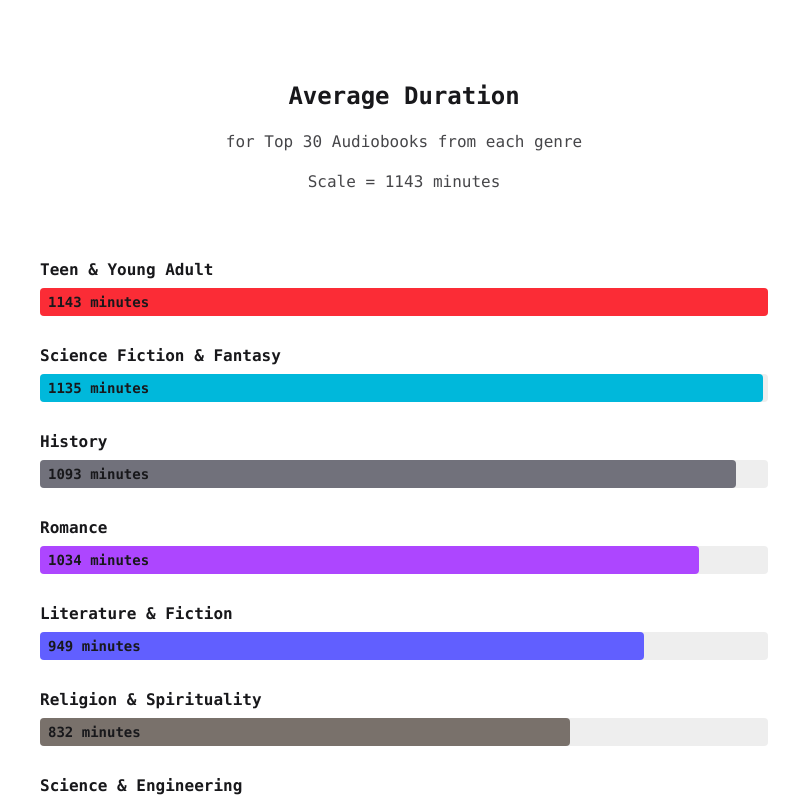
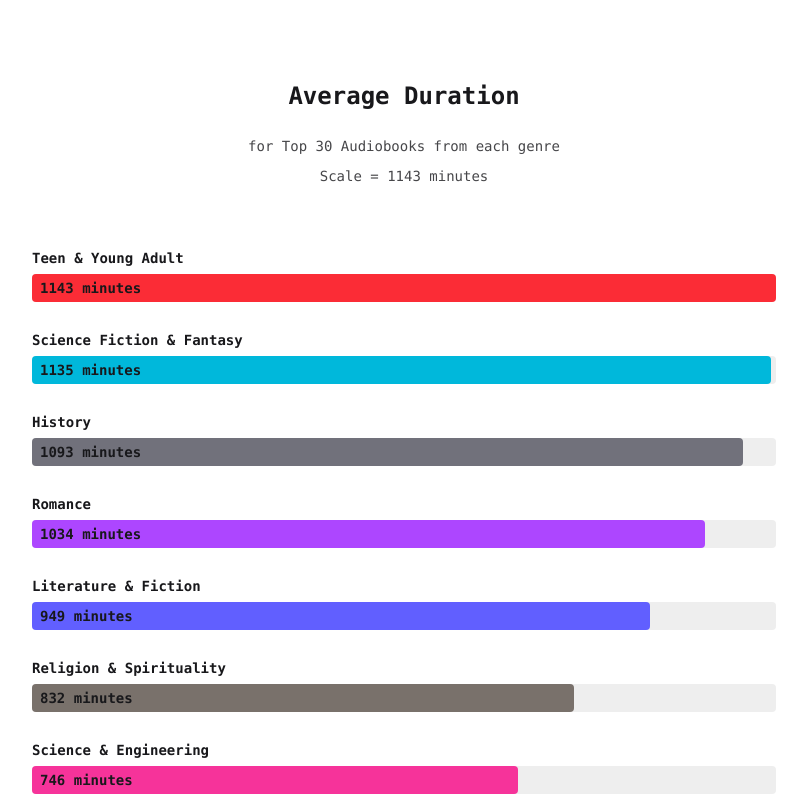
Before and after one commit to iaseth/data-is-beautiful, a SvelteKit app in the folder sv-master/: page /audible in a window 1280 px wide. Shown: the top 800 px of the page, without its empty margins (236-1043 px from the left). Built offline with nearby package versions, Linux system fonts and the light colour scheme.

Commit message:
Fixed scrolling

```diff
--- a/sv-master/package.json
+++ b/sv-master/package.json
@@ -4,7 +4,7 @@
 	"version": "0.0.1",
 	"type": "module",
 	"scripts": {
-		"dev": "vite dev",
+		"dev": "vite dev --host",
 		"build": "vite build",
 		"preview": "vite preview",
 		"prepare": "svelte-kit sync || echo ''",
--- a/sv-master/src/routes/+page.svelte
+++ b/sv-master/src/routes/+page.svelte
@@ -1,2 +1,4 @@
-<h1>Welcome to SvelteKit</h1>
-<p>Visit <a href="https://svelte.dev/docs/kit">svelte.dev/docs/kit</a> to read the documentation</p>
+
+<section class="min-h-screen flex items-center justify-center">
+	<a href="/audible" class="btn">Audible Insights</a>
+</section>
--- a/sv-master/src/routes/audible/+page.svelte
+++ b/sv-master/src/routes/audible/+page.svelte
@@ -22,7 +22,7 @@
 			subtitle="for Top 30 Audiobooks from each genre"
 			scale={maxAverage} />
 
-		<section class="px-2">
+		<section class="">
 			{#each cats as cat}
 				<LengthBar title={cat.title}
 					color={getTailwindBgClass(cat.title)}
@@ -38,7 +38,7 @@
 		<AudibleHeader title="Summary"
 			subtitle="for Top 30 Audiobooks from each genre" />
 
-		<section class="px-4">
+		<section class="px-4 overflow-x-scroll">
 			<table class="table">
 				<thead>
 					<tr>
@@ -75,7 +75,7 @@
 			subtitle="Among Top 30 Audiobooks from each genre"
 			scale={maxLongest} />
 
-		<section class="px-2">
+		<section class="">
 			{#each cats as cat}
 				<LengthBar title={cat.title}
 					color={getTailwindBgClass(cat.title)}
@@ -93,7 +93,7 @@
 			subtitle="Among Top 30 Audiobooks from each genre"
 			scale={maxShortest} />
 
-		<section class="px-2">
+		<section class="">
 			{#each cats as cat}
 				<LengthBar title={cat.title}
 					color={getTailwindBgClass(cat.title)}
--- a/sv-master/src/routes/audible/AudibleHeader.svelte
+++ b/sv-master/src/routes/audible/AudibleHeader.svelte
@@ -10,8 +10,8 @@
 
 <header class="prose text-center mx-auto px-4 py-12">
 	<h2>{title}</h2>
-	<p class="-mt-2">{subtitle}</p>
+	<p class="text-sm">{subtitle}</p>
 	{#if scale}
-		<h5 class="-mt-2">Scale = {scale} minutes</h5>
+		<p class="-mt-2 text-sm">Scale = {scale} minutes</p>
 	{/if}
 </header>
--- a/sv-master/src/routes/audible/BookCategoryFull.svelte
+++ b/sv-master/src/routes/audible/BookCategoryFull.svelte
@@ -19,7 +19,7 @@ import type { BookCategoryDS } from "./data";
 	<section class="max-w-5xl mx-auto px-4 py-8">
 		<AudibleHeader title={cat.title} subtitle="List of Audiobooks considered" />
 
-		<section>
+		<section class="overflow-x-scroll">
 			<table class="table">
 				<thead>
 					<tr>
--- a/sv-master/src/routes/audible/LengthBar.svelte
+++ b/sv-master/src/routes/audible/LengthBar.svelte
@@ -11,15 +11,14 @@
 </script>
 
 <div class="px-3 py-3.5 rounded duration-300 hover:bg-base-200 space-y-1.5">
-	<h4 class="font-bold">{title}</h4>
+	<h4 class="font-bold text-sm">{title}</h4>
 
-	<div class="bg-base-300 rounded">
-		<div class={["px-2 py-1 rounded", color]} style:width={`${100*(minutes??0)/max}%`}>
-			<p class="text-sm font-bold">{minutes} minutes</p>
-		</div>
+	<div class="relative bg-base-300 rounded">
+		<div class={["h-7 rounded", color]} style:width={`${100*(minutes??0)/max}%`}></div>
+		<div class="absolute top-1/2 -translate-y-1/2 px-2 text-sm font-bold">{minutes} minutes</div>
 	</div>
 
 	{#if footer}
-		<h5 class="text-right text-sm">{footer}</h5>
+		<h5 class="text-right text-xs text-base-content/50">{footer}</h5>
 	{/if}
 </div>
```
